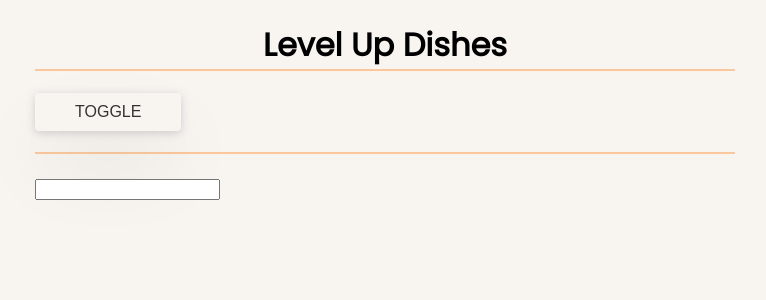
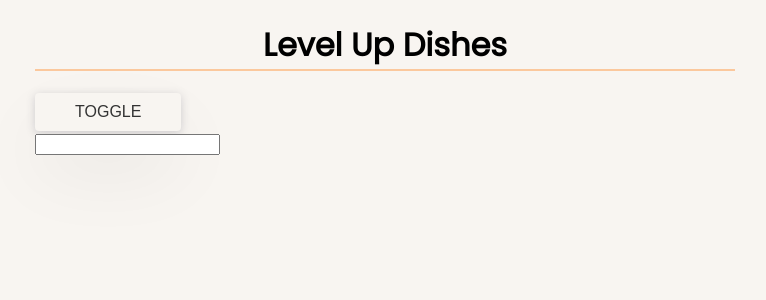
Before and after one commit to TianaJohnson/hooks, a React (Create React App) app: page / in a window 1280 px wide. Shown: the top 300 px of the page, without its empty margins (255-1021 px from the left). Built offline with nearby package versions, Linux system fonts and the light colour scheme.

Commit message:
reformat app.js

```diff
--- a/src/App.js
+++ b/src/App.js
@@ -14,10 +14,12 @@ const App = () => {
     <div className="main-wrapper">
       <h1>Level Up Dishes</h1>
       <Toggle/>
-      <h1>{name}</h1>
+      <form>
 
-      <input type="text" onChange={(e) => setName(e.target.value)} value={name} />
-
+      <input type="text"
+             onChange={(e) => setName(e.target.value)}
+             value={name} />
+      </form>
     </div>
   );
 };
```
